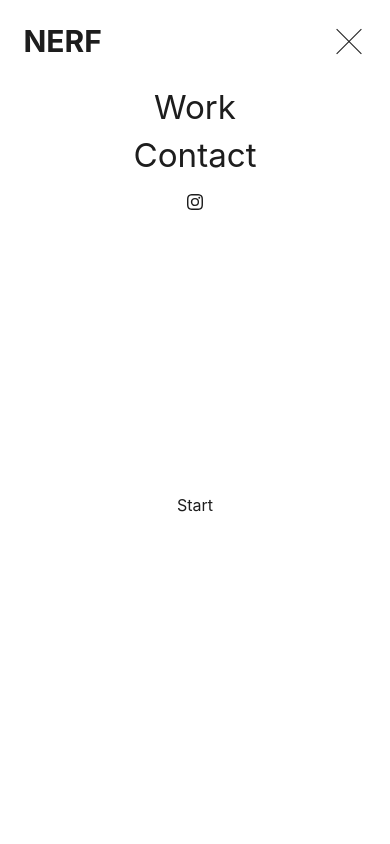
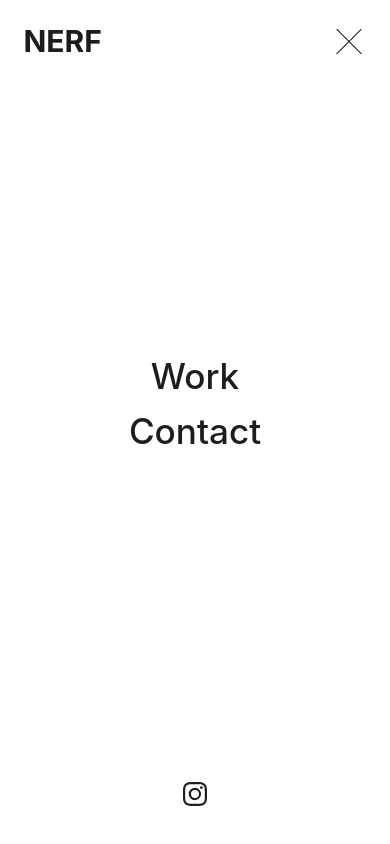
Before and after one commit to timosean/nerf_project, a Next.js app: page / in a window 390 px wide. Both pictures are taken after a click on the button 343 px from the left and 41 px from the top of the page. Shown: the top 844 px of the page. Built offline with nearby package versions, Linux system fonts and the light colour scheme; a web font is replaced by a local one.

Commit message:
feat: almost complete mobile menu animation

```diff
--- a/src/components/Header.tsx
+++ b/src/components/Header.tsx
@@ -30,16 +30,43 @@
             <div
                 className={`${
                     showMenu ? 'opacity-100 visible' : 'opacity-0 invisible'
-                } z-10 pt-[5.236rem] absolute top-0 left-0 transition-all w-full h-full bg-white flex flex-col justify-start items-center md:hidden`}
+                } z-10 fixed inset-0 text-[1.2rem] transition-all duration-[600ms] ease-in-out bg-white flex flex-col justify-start items-center md:hidden`}
             >
-                <nav className="text-ourBlack w-full grow-1 shrink-0 flex flex-col items-center justify-center px-[3vw]">
-                    <div className={`text-[8.5vmin] font-normal my-[3vw] mx-[5vw] transition-all ${showMenu ? 'opacity-100' : 'opacity-0'}`}>Work</div>
-                    <div className={`text-[8.5vmin] font-normal my-[3vw] mx-[5vw] transition-all ${showMenu ? 'opacity-100' : 'opacity-0'}`}>Contact</div>
-                </nav>
-                <div className="w-full grow-0 shrink-1 flex items-center justify-center mb-[6vw] mx-[20px]">
-                    <div className="mx-[7.5px] my-[15px]">
-                        <BsInstagram />
-                    </div>
+                <div className="absolute inset-0 bg-white"></div>
+                <div className="relative flex flex-col grow-1 shrink-0 w-full">
+                    <nav className="relative block text-ourBlack w-full grow-1">
+                        <div
+                            className={`absolute top-0 left-0 w-full min-h-screen flex flex-col justify-start items-center overflow-y-scroll overflow-x-hidden transition-all ${
+                                showMenu ? 'translate-y-0' : 'translate-y-[40px]'
+                            }`}
+                        >
+                            <div className="relative flex flex-col w-full grow shrink-0 justify-center items-center mt-10">
+                                <div
+                                    className={`text-[9vmin] font-medium my-[4vw] mx-[5vw] transition-all duration-[250ms] ease-in-out px-[3vw] flex justify-center items-center ${
+                                        showMenu ? 'opacity-100' : 'opacity-0'
+                                    }`}
+                                >
+                                    Work
+                                </div>
+                                <div
+                                    className={`text-[9vmin] font-medium my-[4vw] mx-[5vw] transition-all duration-[250ms] ease-in-out px-[3vw] flex justify-center items-center ${
+                                        showMenu ? 'opacity-100' : 'opacity-0'
+                                    }`}
+                                >
+                                    Contact
+                                </div>
+                            </div>
+                            <div
+                                className={`max-w-full w-full box-border grow-0 shrink flex items-center justify-center mb-[6vw] mx-[20px] transition-all duration-[600ms] ease-in-out ${
+                                    showMenu ? 'translate-y-0' : 'translate-y-[20px]'
+                                }`}
+                            >
+                                <div className="box-border w-full mx-[7.5px] my-[15px] flex justify-center">
+                                    <BsInstagram size={24} />
+                                </div>
+                            </div>
+                        </div>
+                    </nav>
                 </div>
             </div>
         </header>
--- a/src/pages/index.tsx
+++ b/src/pages/index.tsx
@@ -1,12 +1,12 @@
-import type { NextPage } from "next";
-import Head from "next/head";
-import Image from "next/image";
+import type { NextPage } from 'next';
+import Head from 'next/head';
+import Image from 'next/image';
 
 const Home: NextPage = () => {
     return (
         <div className="flex min-h-screen flex-col items-center justify-center py-2">
             <Head>
-        <title>Create Next App</title>
+                <title>NERF</title>
                 <link rel="icon" href="/favicon.ico" />
             </Head>
 
```
Lines whose indentation alone changed are shown as unchanged.
